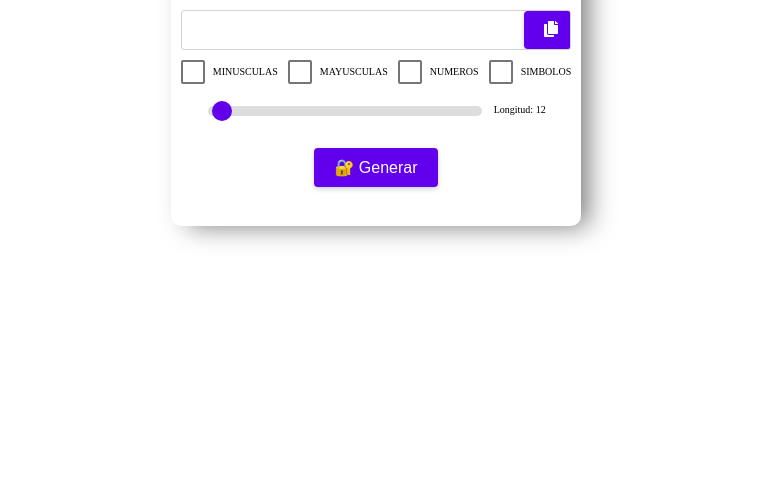
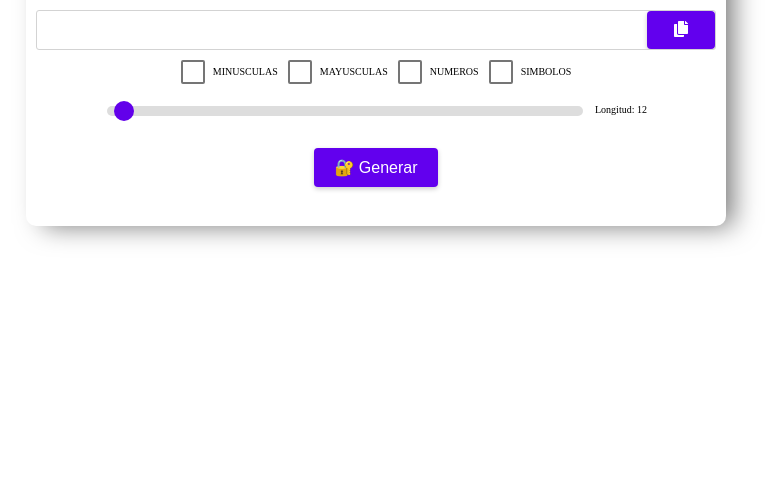
Before and after one commit to Nimex92/PasswdGenerator, a plain HTML site: page index.html in a window 1280 px wide. Shown: the part 332-816 px from the top of the page, without its empty margins (264-1045 px from the left). Drawn offline with Linux system fonts and the light colour scheme.

Commit message:
adjust size

```diff
--- a/script.js
+++ b/script.js
@@ -50,7 +50,7 @@ function generatePassword() {
         password += characterSet[randomIndex];
     }
 
-    console.log(password)
+
    // Mostrar la contraseña generada
    document.getElementById('password').innerText = password;
 }
--- a/style.css
+++ b/style.css
@@ -55,7 +55,7 @@ h1 {
     display: flex;
     flex-direction: column;
     align-items: center;
-    max-width: 50rem;
+    min-width: 70rem;
     min-height: 30rem;
     border-radius: 1rem;
     box-shadow: 12px 5px 27px -5px rgba(0,0,0,0.53);
```
Also changed, not shown: index.html (line endings or trailing spaces).
